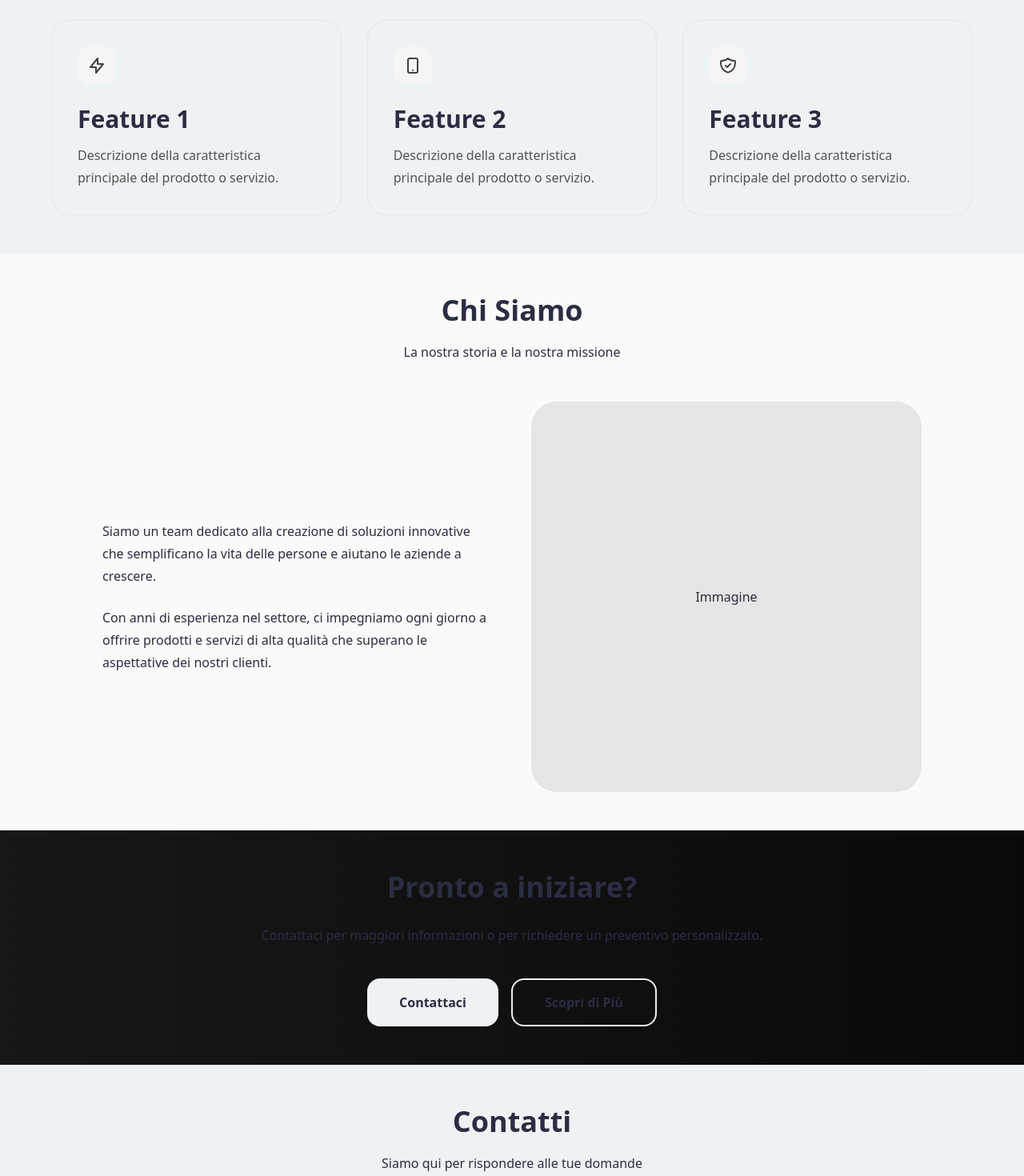
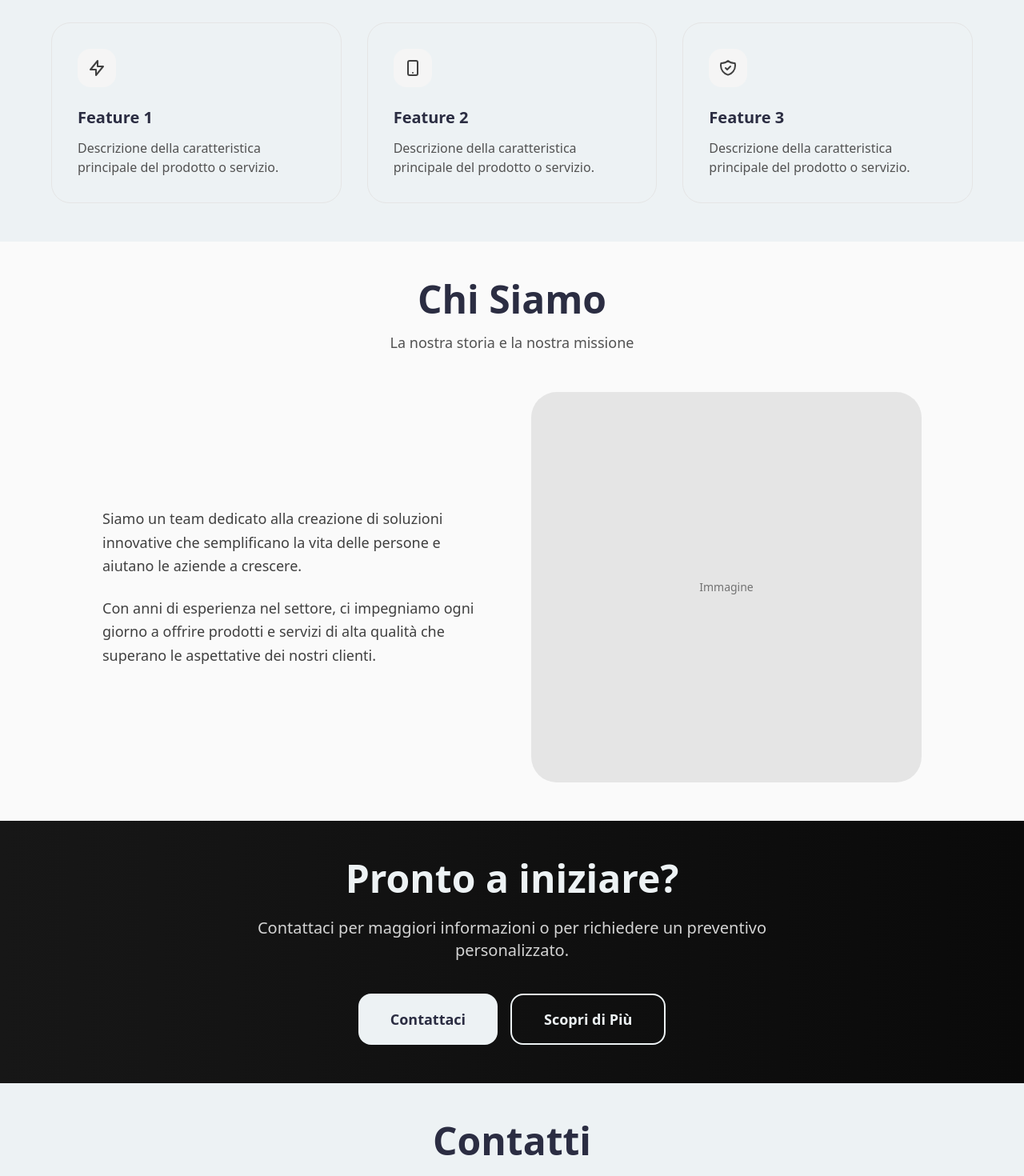
Before and after one commit to Angeloamenta/landing-page-init, a Next.js app: page / in a window 1280 px wide. Shown: the part 1040-2510 px from the top of the page at 80% size. Built offline with nearby package versions, Linux system fonts and the light colour scheme.

Commit message:
setting golbal css token

```diff
--- a/src/app/globals.css
+++ b/src/app/globals.css
@@ -1,26 +1,11 @@
 @import "tailwindcss";
 
 :root {
-  /* ===== COLORI BASE ===== */
-  /* Primary - Colore principale del brand */
+  /* ===== COLORI ===== */
   --color-primary: #d90429;
-  --color-primary-hover: #2563eb;
-  --color-primary-light: #dbeafe;
-  --color-primary-dark: #1e40af;
+  --color-secondary: #ef233c;
+  --color-accent: #edf2f4;
 
-  /* Secondary - Colore secondario */
-  --color-secondary: #ef233c;
-  --color-secondary-hover: #7c3aed;
-  --color-secondary-light: #ede9fe;
-  --color-secondary-dark: #5b21b6;
-
-  /* Accent - Colore di accento */
-  --color-accent: edf2f4;
-  --color-accent-hover: #d97706;
-  --color-accent-light: #fef3c7;
-  --color-accent-dark: #b45309;
-
-  /* Neutral - Colori neutri */
   --color-neutral-50: #edf2f4;
   --color-neutral-100: #f5f5f5;
   --color-neutral-200: #e5e5e5;
@@ -33,108 +18,44 @@
   --color-neutral-900: #171717;
   --color-neutral-950: #0a0a0a;
 
-  /* Semantic - Colori semantici */
-  --color-success: #10b981;
-  --color-success-light: #d1fae5;
-  --color-success-dark: #059669;
-
-  --color-warning: #f59e0b;
-  --color-warning-light: #fef3c7;
-  --color-warning-dark: #d97706;
-
-  --color-error: #ef4444;
-  --color-error-light: #fee2e2;
-  --color-error-dark: #dc2626;
-
-  --color-info: #3b82f6;
-  --color-info-light: #dbeafe;
-  --color-info-dark: #2563eb;
-
-  /* Background & Foreground */
   --color-background: #edf2f4;
   --color-foreground: #2b2d42;
   --color-background-muted: #fafafa;
   --color-foreground-muted: #737373;
+  --color-border: #e5e5e5;
 
-  /* Border */
-  --color-border: #e5e5e5;
-  --color-border-dark: #d4d4d4;
+  /* ===== FONT ===== */
+  --font-family: var(--font-geist-sans);
+  --font-mono: var(--font-geist-mono);
+  --font-size-base: 1rem;
+  --font-weight-normal: 400;
+  --font-weight-bold: 700;
 
-  /* ===== TIPOGRAFIA ===== */
-  /* Font families */
-  --font-title: var(--font-geist-sans);
-  --font-body: var(--font-geist-sans);
-  --font-mono: var(--font-geist-mono);
+  /* ===== SPACING ===== */
+  --spacing-xs: 0.25rem;
+  --spacing-sm: 0.5rem;
+  --spacing-base: 1rem;
+  --spacing-md: 1.5rem;
+  --spacing-lg: 2rem;
+  --spacing-xl: 3rem;
+  --spacing-2xl: 4rem;
 
-  /* Font sizes - Titoli */
-  --font-size-h1: 3rem;      /* 48px */
-  --font-size-h2: 2.25rem;   /* 36px */
-  --font-size-h3: 1.875rem;  /* 30px */
-  --font-size-h4: 1.5rem;    /* 24px */
-  --font-size-h5: 1.25rem;   /* 20px */
-  --font-size-h6: 1.125rem;  /* 18px */
-
-  /* Font sizes - Paragrafi */
-  --font-size-xl: 1.25rem;   /* 20px */
-  --font-size-lg: 1.125rem;  /* 18px */
-  --font-size-base: 1rem;    /* 16px */
-  --font-size-sm: 0.875rem;  /* 14px */
-  --font-size-xs: 0.75rem;   /* 12px */
-
-  /* Font weights */
-  --font-weight-light: 300;
-  --font-weight-normal: 400;
-  --font-weight-medium: 500;
-  --font-weight-semibold: 600;
-  --font-weight-bold: 700;
-  --font-weight-extrabold: 800;
-
-  /* Line heights */
-  --line-height-tight: 1.25;
-  --line-height-normal: 1.5;
-  --line-height-relaxed: 1.75;
-
-  /* ===== BORDER RADIUS ===== */
-  --radius-none: 0;
-  --radius-sm: 0.25rem;    /* 4px */
-  --radius-base: 0.5rem;   /* 8px */
-  --radius-md: 0.75rem;    /* 12px */
-  --radius-lg: 1rem;       /* 16px */
-  --radius-xl: 1.5rem;     /* 24px */
-  --radius-2xl: 2rem;      /* 32px */
-  --radius-full: 9999px;   /* Cerchio completo */
-
-  /* ===== SPACING (opzionale ma utile) ===== */
-  --spacing-xs: 0.25rem;   /* 4px */
-  --spacing-sm: 0.5rem;    /* 8px */
-  --spacing-base: 1rem;    /* 16px */
-  --spacing-md: 1.5rem;    /* 24px */
-  --spacing-lg: 2rem;      /* 32px */
-  --spacing-xl: 3rem;      /* 48px */
-  --spacing-2xl: 4rem;     /* 64px */
-
-  /* ===== SHADOWS (opzionale) ===== */
-  --shadow-sm: 0 1px 2px 0 rgb(0 0 0 / 0.05);
-  --shadow-base: 0 1px 3px 0 rgb(0 0 0 / 0.1), 0 1px 2px -1px rgb(0 0 0 / 0.1);
-  --shadow-md: 0 4px 6px -1px rgb(0 0 0 / 0.1), 0 2px 4px -2px rgb(0 0 0 / 0.1);
-  --shadow-lg: 0 10px 15px -3px rgb(0 0 0 / 0.1), 0 4px 6px -4px rgb(0 0 0 / 0.1);
-  --shadow-xl: 0 20px 25px -5px rgb(0 0 0 / 0.1), 0 8px 10px -6px rgb(0 0 0 / 0.1);
+  /* ===== ROUNDED ===== */
+  --rounded-sm: 0.25rem;
+  --rounded-base: 0.5rem;
+  --rounded-md: 0.75rem;
+  --rounded-lg: 1rem;
+  --rounded-xl: 1.5rem;
+  --rounded-2xl: 2rem;
+  --rounded-full: 9999px;
 }
 
 @theme inline {
-  /* Colori */
   --color-background: var(--color-background);
   --color-foreground: var(--color-foreground);
   --color-primary: var(--color-primary);
   --color-secondary: var(--color-secondary);
-  --color-accent: var(--color-accent);
-  --color-success: var(--color-success);
-  --color-warning: var(--color-warning);
-  --color-error: var(--color-error);
-  --color-info: var(--color-info);
-
-  /* Font */
-  --font-sans: var(--font-body);
+  --font-sans: var(--font-family);
   --font-mono: var(--font-mono);
 }
 
@@ -142,29 +63,7 @@
 body {
   background: var(--color-background);
   color: var(--color-foreground);
-  font-family: var(--font-body);
+  font-family: var(--font-family);
   font-size: var(--font-size-base);
-  line-height: var(--line-height-normal);
   font-weight: var(--font-weight-normal);
 }
-
-/* Titoli */
-h1, h2, h3, h4, h5, h6 {
-  font-family: var(--font-title);
-  font-weight: var(--font-weight-bold);
-  line-height: var(--line-height-tight);
-}
-
-h1 { font-size: var(--font-size-h1); }
-h2 { font-size: var(--font-size-h2); }
-h3 { font-size: var(--font-size-h3); }
-h4 { font-size: var(--font-size-h4); }
-h5 { font-size: var(--font-size-h5); }
-h6 { font-size: var(--font-size-h6); }
-
-/* Paragrafi */
-p {
-  font-family: var(--font-body);
-  font-size: var(--font-size-base);
-  line-height: var(--line-height-relaxed);
-}
--- a/src/components/navbar.jsx
+++ b/src/components/navbar.jsx
@@ -18,7 +18,7 @@ export default function Navbar() {
                 <div className="flex items-center justify-between h-16">
                     {/* Logo */}
                     <div className="shrink-0">
-                        <Link href="/" className="text-[var(--font-size-xl)] font-[var(--font-weight-bold)]">
+                        <Link href="/" className="text-xl font-[var(--font-weight-bold)]">
                             Logo
                         </Link>
                     </div>
@@ -40,7 +40,7 @@ export default function Navbar() {
                     <div className="hidden md:block">
                         <Link
                             href="#contact"
-                            className="px-[var(--spacing-base)] py-[var(--spacing-sm)] bg-[var(--color-foreground)] text-[var(--color-background)] rounded-[var(--radius-base)]"
+                            className="px-[var(--spacing-base)] py-[var(--spacing-sm)] bg-[var(--color-foreground)] text-[var(--color-background)] rounded-[var(--rounded-base)]"
                         >
                             Contattaci
                         </Link>
@@ -92,7 +92,7 @@ export default function Navbar() {
                             ))}
                             <Link
                                 href="#contact"
-                                className="px-[var(--spacing-base)] py-[var(--spacing-sm)] bg-[var(--color-foreground)] text-[var(--color-background)] rounded-[var(--radius-base)] text-center"
+                                className="px-[var(--spacing-base)] py-[var(--spacing-sm)] bg-[var(--color-foreground)] text-[var(--color-background)] rounded-[var(--rounded-base)] text-center"
                                 onClick={() => setIsMenuOpen(false)}
                             >
                                 Contattaci
--- a/src/components/section/about-section.jsx
+++ b/src/components/section/about-section.jsx
@@ -7,24 +7,24 @@ export default function AboutSection() {
         <section id="about" className="py-[var(--spacing-xl)] px-[var(--spacing-base)] bg-[var(--color-background-muted)]">
             <div className="max-w-5xl mx-auto">
                 <div className="text-center mb-12">
-                    <h2 className="text-[var(--font-size-h2)] md:text-[3rem] font-[var(--font-weight-bold)] mb-[var(--spacing-base)]">
+                    <h2 className="text-4xl md:text-5xl font-[var(--font-weight-bold)] mb-[var(--spacing-base)]">
                         Chi Siamo
                     </h2>
-                    <p className="text-[var(--color-neutral-600)] text-[var(--font-size-lg)]">
+                    <p className="text-[var(--color-neutral-600)] text-lg">
                         La nostra storia e la nostra missione
                     </p>
                 </div>
                 <div className="grid md:grid-cols-2 gap-12 items-center">
                     <div className="space-y-6">
-                        <p className="text-[var(--font-size-lg)] text-[var(--color-neutral-700)] leading-[var(--line-height-relaxed)]">
+                        <p className="text-lg text-[var(--color-neutral-700)] leading-relaxed">
                             Siamo un team dedicato alla creazione di soluzioni innovative che semplificano la vita delle persone e aiutano le aziende a crescere.
                         </p>
-                        <p className="text-[var(--font-size-lg)] text-[var(--color-neutral-700)] leading-[var(--line-height-relaxed)]">
+                        <p className="text-lg text-[var(--color-neutral-700)] leading-relaxed">
                             Con anni di esperienza nel settore, ci impegniamo ogni giorno a offrire prodotti e servizi di alta qualità che superano le aspettative dei nostri clienti.
                         </p>
                     </div>
-                    <div className="bg-[var(--color-neutral-200)] rounded-[var(--radius-2xl)] aspect-square flex items-center justify-center">
-                        <span className="text-[var(--color-foreground-muted)] text-[var(--font-size-sm)]">Immagine</span>
+                    <div className="bg-[var(--color-neutral-200)] rounded-[var(--rounded-2xl)] aspect-square flex items-center justify-center">
+                        <span className="text-[var(--color-foreground-muted)] text-sm">Immagine</span>
                     </div>
                 </div>
             </div>
--- a/src/components/section/contact-section.jsx
+++ b/src/components/section/contact-section.jsx
@@ -7,44 +7,44 @@ export default function ContactSection() {
         <section id="contact" className="py-[var(--spacing-xl)] px-[var(--spacing-base)] bg-[var(--color-background)]">
             <div className="max-w-5xl mx-auto">
                 <div className="text-center mb-16">
-                    <h2 className="text-[var(--font-size-h2)] md:text-[3rem] font-[var(--font-weight-bold)] mb-[var(--spacing-base)]">
+                    <h2 className="text-4xl md:text-5xl font-[var(--font-weight-bold)] mb-[var(--spacing-base)]">
                         Contatti
                     </h2>
-                    <p className="text-[var(--color-neutral-600)] text-[var(--font-size-lg)]">
+                    <p className="text-[var(--color-neutral-600)] text-lg">
                         Siamo qui per rispondere alle tue domande
                     </p>
                 </div>
                 <div className="grid grid-cols-1 md:grid-cols-3 gap-[var(--spacing-lg)]">
-                    <div className="p-[var(--spacing-lg)] border border-[var(--color-border)] rounded-[var(--radius-xl)] text-center hover:shadow-[var(--shadow-lg)] transition-shadow">
-                        <div className="w-14 h-14 bg-[var(--color-neutral-100)] rounded-[var(--radius-full)] mx-auto mb-[var(--spacing-base)] flex items-center justify-center">
+                    <div className="p-[var(--spacing-lg)] border border-[var(--color-border)] rounded-[var(--rounded-xl)] text-center hover:shadow-lg transition-shadow">
+                        <div className="w-14 h-14 bg-[var(--color-neutral-100)] rounded-[var(--rounded-full)] mx-auto mb-[var(--spacing-base)] flex items-center justify-center">
                             <svg className="w-7 h-7 text-[var(--color-neutral-700)]" fill="none" stroke="currentColor" viewBox="0 0 24 24">
                                 <path strokeLinecap="round" strokeLinejoin="round" strokeWidth={2} d="M3 8l7.89 5.26a2 2 0 002.22 0L21 8M5 19h14a2 2 0 002-2V7a2 2 0 00-2-2H5a2 2 0 00-2 2v10a2 2 0 002 2z" />
                             </svg>
                         </div>
-                        <h3 className="text-[var(--font-size-lg)] font-[var(--font-weight-semibold)] mb-[var(--spacing-sm)]">
+                        <h3 className="text-lg font-semibold mb-[var(--spacing-sm)]">
                             Email
                         </h3>
                         <p className="text-[var(--color-neutral-600)]">info@example.com</p>
                     </div>
-                    <div className="p-[var(--spacing-lg)] border border-[var(--color-border)] rounded-[var(--radius-xl)] text-center hover:shadow-[var(--shadow-lg)] transition-shadow">
-                        <div className="w-14 h-14 bg-[var(--color-neutral-100)] rounded-[var(--radius-full)] mx-auto mb-[var(--spacing-base)] flex items-center justify-center">
+                    <div className="p-[var(--spacing-lg)] border border-[var(--color-border)] rounded-[var(--rounded-xl)] text-center hover:shadow-lg transition-shadow">
+                        <div className="w-14 h-14 bg-[var(--color-neutral-100)] rounded-[var(--rounded-full)] mx-auto mb-[var(--spacing-base)] flex items-center justify-center">
                             <svg className="w-7 h-7 text-[var(--color-neutral-700)]" fill="none" stroke="currentColor" viewBox="0 0 24 24">
                                 <path strokeLinecap="round" strokeLinejoin="round" strokeWidth={2} d="M3 5a2 2 0 012-2h3.28a1 1 0 01.948.684l1.498 4.493a1 1 0 01-.502 1.21l-2.257 1.13a11.042 11.042 0 005.516 5.516l1.13-2.257a1 1 0 011.21-.502l4.493 1.498a1 1 0 01.684.949V19a2 2 0 01-2 2h-1C9.716 21 3 14.284 3 6V5z" />
                             </svg>
                         </div>
-                        <h3 className="text-[var(--font-size-lg)] font-[var(--font-weight-semibold)] mb-[var(--spacing-sm)]">
+                        <h3 className="text-lg font-semibold mb-[var(--spacing-sm)]">
                             Telefono
                         </h3>
                         <p className="text-[var(--color-neutral-600)]">+39 123 456 7890</p>
                     </div>
-                    <div className="p-[var(--spacing-lg)] border border-[var(--color-border)] rounded-[var(--radius-xl)] text-center hover:shadow-[var(--shadow-lg)] transition-shadow">
-                        <div className="w-14 h-14 bg-[var(--color-neutral-100)] rounded-[var(--radius-full)] mx-auto mb-[var(--spacing-base)] flex items-center justify-center">
+                    <div className="p-[var(--spacing-lg)] border border-[var(--color-border)] rounded-[var(--rounded-xl)] text-center hover:shadow-lg transition-shadow">
+                        <div className="w-14 h-14 bg-[var(--color-neutral-100)] rounded-[var(--rounded-full)] mx-auto mb-[var(--spacing-base)] flex items-center justify-center">
                             <svg className="w-7 h-7 text-[var(--color-neutral-700)]" fill="none" stroke="currentColor" viewBox="0 0 24 24">
                                 <path strokeLinecap="round" strokeLinejoin="round" strokeWidth={2} d="M17.657 16.657L13.414 20.9a1.998 1.998 0 01-2.827 0l-4.244-4.243a8 8 0 1111.314 0z" />
                                 <path strokeLinecap="round" strokeLinejoin="round" strokeWidth={2} d="M15 11a3 3 0 11-6 0 3 3 0 016 0z" />
                             </svg>
                         </div>
-                        <h3 className="text-[var(--font-size-lg)] font-[var(--font-weight-semibold)] mb-[var(--spacing-sm)]">
+                        <h3 className="text-lg font-semibold mb-[var(--spacing-sm)]">
                             Indirizzo
                         </h3>
                         <p className="text-[var(--color-neutral-600)]">Via Example, 123<br />00100 Roma</p>
--- a/src/components/section/cta-section.jsx
+++ b/src/components/section/cta-section.jsx
@@ -6,17 +6,17 @@ export default function CtaSection() {
     return (
         <section className="py-[var(--spacing-xl)] px-[var(--spacing-base)] bg-gradient-to-r from-[var(--color-neutral-900)] to-[var(--color-neutral-950)]">
             <div className="max-w-3xl mx-auto text-center">
-                <h2 className="text-[var(--font-size-h2)] md:text-[3rem] font-[var(--font-weight-bold)] text-[var(--color-background)] mb-6">
+                <h2 className="text-4xl md:text-5xl font-[var(--font-weight-bold)] text-[var(--color-background)] mb-6">
                     Pronto a iniziare?
                 </h2>
-                <p className="text-[var(--font-size-xl)] text-[var(--color-neutral-300)] mb-10 max-w-2xl mx-auto">
+                <p className="text-xl text-[var(--color-neutral-300)] mb-10 max-w-2xl mx-auto">
                     Contattaci per maggiori informazioni o per richiedere un preventivo personalizzato.
                 </p>
                 <div className="flex gap-[var(--spacing-base)] justify-center">
-                    <button className="px-10 py-4 bg-[var(--color-background)] text-[var(--color-foreground)] rounded-[var(--radius-lg)] font-[var(--font-weight-semibold)] hover:bg-[var(--color-neutral-100)] transition text-[var(--font-size-lg)]">
+                    <button className="px-10 py-4 bg-[var(--color-background)] text-[var(--color-foreground)] rounded-[var(--rounded-lg)] font-semibold hover:bg-[var(--color-neutral-100)] transition text-lg">
                         Contattaci
                     </button>
-                    <button className="px-10 py-4 border-2 border-[var(--color-background)] text-[var(--color-background)] rounded-[var(--radius-lg)] font-[var(--font-weight-semibold)] hover:bg-[var(--color-background)] hover:text-[var(--color-foreground)] transition text-[var(--font-size-lg)]">
+                    <button className="px-10 py-4 border-2 border-[var(--color-background)] text-[var(--color-background)] rounded-[var(--rounded-lg)] font-semibold hover:bg-[var(--color-background)] hover:text-[var(--color-foreground)] transition text-lg">
                         Scopri di Più
                     </button>
                 </div>
--- a/src/components/section/features-section.jsx
+++ b/src/components/section/features-section.jsx
@@ -7,47 +7,47 @@ export default function FeaturesSection() {
         <section id="features" className="py-[var(--spacing-xl)] px-[var(--spacing-base)]">
             <div className="max-w-6xl mx-auto">
                 <div className="text-center mb-16">
-                    <h2 className="text-[var(--font-size-h2)] md:text-[3rem] font-[var(--font-weight-bold)] mb-[var(--spacing-base)]">
+                    <h2 className="text-4xl md:text-5xl font-[var(--font-weight-bold)] mb-[var(--spacing-base)]">
                         Caratteristiche
                     </h2>
-                    <p className="text-[var(--color-neutral-600)] text-[var(--font-size-lg)] max-w-2xl mx-auto">
+                    <p className="text-[var(--color-neutral-600)] text-lg max-w-2xl mx-auto">
                         Scopri le funzionalità che rendono il nostro prodotto unico
                     </p>
                 </div>
                 <div className="grid grid-cols-1 md:grid-cols-3 gap-[var(--spacing-lg)]">
-                    <div className="p-[var(--spacing-lg)] border border-[var(--color-border)] rounded-[var(--radius-xl)] hover:shadow-[var(--shadow-lg)] transition-shadow">
-                        <div className="w-12 h-12 bg-[var(--color-neutral-100)] rounded-[var(--radius-lg)] mb-6 flex items-center justify-center">
+                    <div className="p-[var(--spacing-lg)] border border-[var(--color-border)] rounded-[var(--rounded-xl)] hover:shadow-lg transition-shadow">
+                        <div className="w-12 h-12 bg-[var(--color-neutral-100)] rounded-[var(--rounded-lg)] mb-6 flex items-center justify-center">
                             <svg className="w-6 h-6 text-[var(--color-neutral-700)]" fill="none" stroke="currentColor" viewBox="0 0 24 24">
                                 <path strokeLinecap="round" strokeLinejoin="round" strokeWidth={2} d="M13 10V3L4 14h7v7l9-11h-7z" />
                             </svg>
                         </div>
-                        <h3 className="text-[var(--font-size-xl)] font-[var(--font-weight-bold)] mb-3">
+                        <h3 className="text-xl font-[var(--font-weight-bold)] mb-3">
                             Feature 1
                         </h3>
                         <p className="text-[var(--color-neutral-600)]">
                             Descrizione della caratteristica principale del prodotto o servizio.
                         </p>
                     </div>
-                    <div className="p-[var(--spacing-lg)] border border-[var(--color-border)] rounded-[var(--radius-xl)] hover:shadow-[var(--shadow-lg)] transition-shadow">
-                        <div className="w-12 h-12 bg-[var(--color-neutral-100)] rounded-[var(--radius-lg)] mb-6 flex items-center justify-center">
+                    <div className="p-[var(--spacing-lg)] border border-[var(--color-border)] rounded-[var(--rounded-xl)] hover:shadow-lg transition-shadow">
+                        <div className="w-12 h-12 bg-[var(--color-neutral-100)] rounded-[var(--rounded-lg)] mb-6 flex items-center justify-center">
                             <svg className="w-6 h-6 text-[var(--color-neutral-700)]" fill="none" stroke="currentColor" viewBox="0 0 24 24">
                                 <path strokeLinecap="round" strokeLinejoin="round" strokeWidth={2} d="M12 18h.01M8 21h8a2 2 0 002-2V5a2 2 0 00-2-2H8a2 2 0 00-2 2v14a2 2 0 002 2z" />
                             </svg>
                         </div>
-                        <h3 className="text-[var(--font-size-xl)] font-[var(--font-weight-bold)] mb-3">
+                        <h3 className="text-xl font-[var(--font-weight-bold)] mb-3">
                             Feature 2
                         </h3>
                         <p className="text-[var(--color-neutral-600)]">
                             Descrizione della caratteristica principale del prodotto o servizio.
                         </p>
                     </div>
-                    <div className="p-[var(--spacing-lg)] border border-[var(--color-border)] rounded-[var(--radius-xl)] hover:shadow-[var(--shadow-lg)] transition-shadow">
-                        <div className="w-12 h-12 bg-[var(--color-neutral-100)] rounded-[var(--radius-lg)] mb-6 flex items-center justify-center">
+                    <div className="p-[var(--spacing-lg)] border border-[var(--color-border)] rounded-[var(--rounded-xl)] hover:shadow-lg transition-shadow">
+                        <div className="w-12 h-12 bg-[var(--color-neutral-100)] rounded-[var(--rounded-lg)] mb-6 flex items-center justify-center">
                             <svg className="w-6 h-6 text-[var(--color-neutral-700)]" fill="none" stroke="currentColor" viewBox="0 0 24 24">
                                 <path strokeLinecap="round" strokeLinejoin="round" strokeWidth={2} d="M9 12l2 2 4-4m5.618-4.016A11.955 11.955 0 0112 2.944a11.955 11.955 0 01-8.618 3.04A12.02 12.02 0 003 9c0 5.591 3.824 10.29 9 11.622 5.176-1.332 9-6.03 9-11.622 0-1.042-.133-2.052-.382-3.016z" />
                             </svg>
                         </div>
-                        <h3 className="text-[var(--font-size-xl)] font-[var(--font-weight-bold)] mb-3">
+                        <h3 className="text-xl font-[var(--font-weight-bold)] mb-3">
                             Feature 3
                         </h3>
                         <p className="text-[var(--color-neutral-600)]">
```
Also changed, not shown: src/components/footer.jsx (+9 -9 lines), src/components/section/hero-section.jsx (+4 -4 lines).
